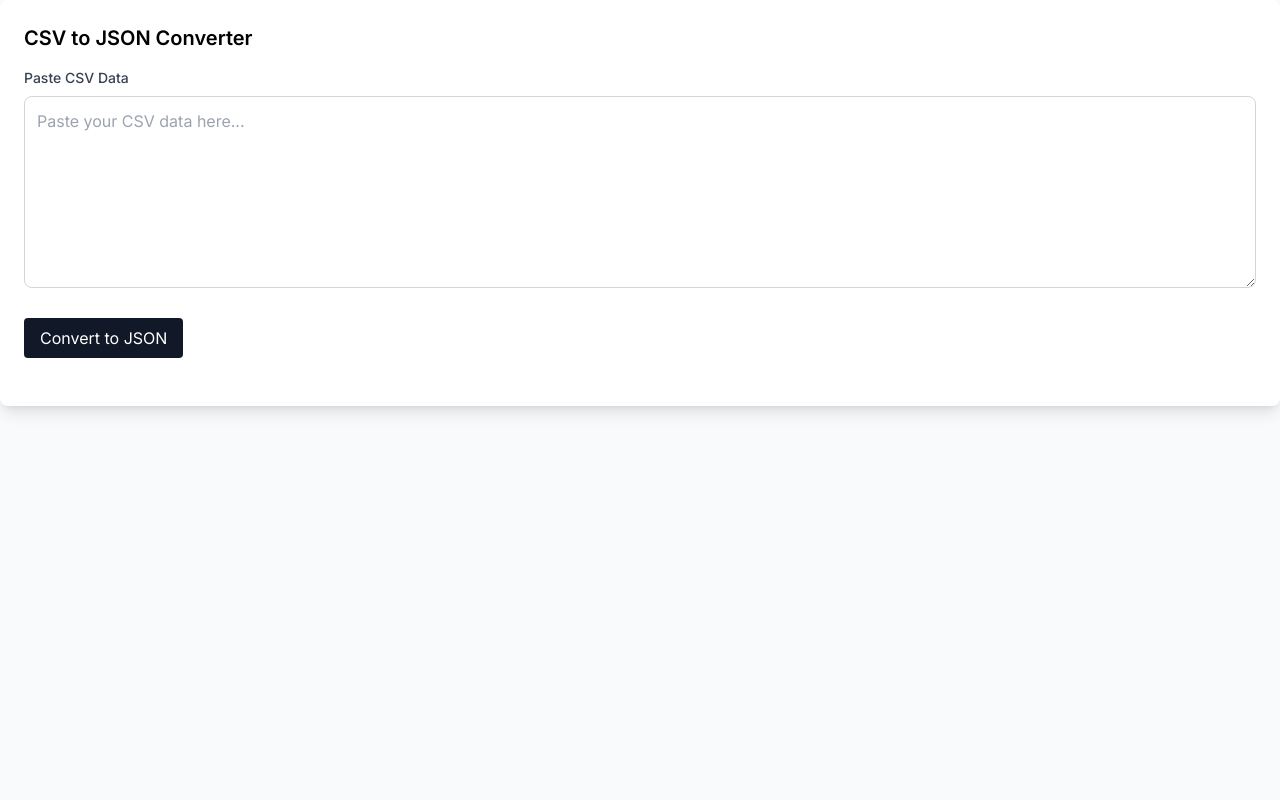
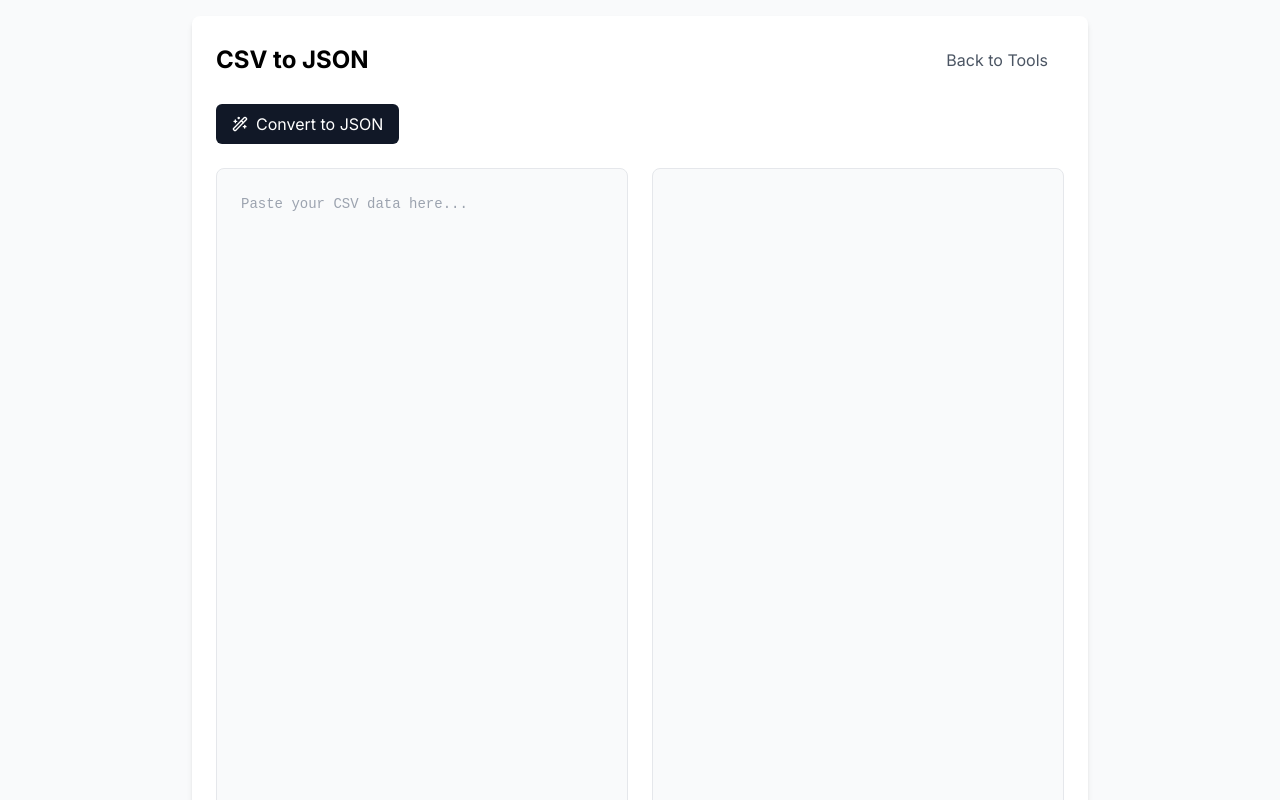
Before and after one commit to wdevarshi/portfolio, a Next.js app: page /tools/csv-to-json in a window 1280 px wide. Shown: the top 800 px of the page. Built offline with nearby package versions, Linux system fonts and the light colour scheme.

Commit message:
csv to json converter

```diff
--- a/app/globals.css
+++ b/app/globals.css
@@ -37,3 +37,11 @@
 .json-viewer pre::-webkit-scrollbar-thumb:hover {
     background: #ccc;
 }
+
+:root {
+    --json-property: #5681f4;   /* Blue for property names */
+    --json-string: #44a73b;     /* Green for strings */
+    --json-number: #ff5722;     /* Orange for numbers */
+    --json-boolean: #9c27b0;    /* Purple for booleans */
+    --json-null: #808080;       /* Gray for null */
+}
--- a/app/tools/csv-to-json/page.tsx
+++ b/app/tools/csv-to-json/page.tsx
@@ -1,115 +1,23 @@
-'use client';
-import React, {useState} from 'react';
-import Papa, {ParseConfig, ParseResult} from 'papaparse';
+import CSVtoJSON from '@/components/CSVtoJSON'
+import Link from 'next/link'
 
-const CSVtoJSONConverter = () => {
-    const [csvInput, setCsvInput] = useState('');
-    const [jsonResult, setJsonResult] = useState('');
-    const [error, setError] = useState('');
-
-    const handleConvert = () => {
-        if (!csvInput.trim()) {
-            setError('Please enter CSV data');
-            setJsonResult('');
-            return;
-        }
-
-        try {
-            const config: ParseConfig = {
-                header: true,
-                skipEmptyLines: true,
-                dynamicTyping: true,
-                complete: (results: ParseResult<unknown>) => {
-                    if (results.errors.length > 0) {
-                        setError(results.errors[0].message);
-                    } else {
-                        setJsonResult(JSON.stringify(results.data, null, 2));
-                        setError('');
-                    }
-                },
-            };
-
-            Papa.parse(csvInput as string, config);
-        } catch (err) {
-            if (err instanceof Error) {
-                setError('Failed to convert: ' + err.message);
-            } else {
-                setError('An unknown error occurred');
-            }
-        }
-    };
-
-    const copyToClipboard = () => {
-        navigator.clipboard.writeText(jsonResult);
-    };
-
-    const clearAll = () => {
-        setCsvInput('');
-        setJsonResult('');
-        setError('');
-    };
-
+export default function CSVtoJSONPage() {
     return (
-        <div className="bg-white rounded-lg shadow-lg p-6">
-            <h2 className="text-xl font-semibold mb-4">CSV to JSON Converter</h2>
-
-            <div className="mb-6">
-                <div className="flex justify-between mb-2">
-                    <label className="block text-sm font-medium text-gray-700">
-                        Paste CSV Data
-                    </label>
-                    {csvInput && (
-                        <button
-                            onClick={clearAll}
-                            className="text-sm text-gray-500 hover:text-gray-700"
+        <main className="min-h-screen bg-gray-50 p-4">
+            <div className="container mx-auto max-w-4xl">
+                <div className="bg-white rounded-lg shadow-md p-6">
+                    <div className="flex items-center justify-between mb-6">
+                        <h1 className="text-2xl font-bold">CSV to JSON</h1>
+                        <Link
+                            href="/tools"
+                            className="px-4 py-2 text-gray-600 hover:text-gray-900"
                         >
-                            Clear All
-                        </button>
-                    )}
+                            Back to Tools
+                        </Link>
+                    </div>
+                    <CSVtoJSON/>
                 </div>
-                <textarea
-                    value={csvInput}
-                    onChange={(e) => setCsvInput(e.target.value)}
-                    placeholder="Paste your CSV data here..."
-                    className="w-full h-48 p-3 border border-gray-300 rounded-lg focus:ring-2 focus:ring-blue-500 focus:border-blue-500"
-                />
             </div>
-
-            <div className="mb-6">
-                <button
-                    onClick={handleConvert}
-                    className="px-4 py-2 bg-gray-900 text-white rounded hover:bg-gray-800"
-                >
-                    Convert to JSON
-                </button>
-            </div>
-
-            {error && (
-                <div className="mb-4 text-red-500">
-                    {error}
-                </div>
-            )}
-
-            {jsonResult && (
-                <div className="mb-4">
-                    <div className="flex justify-between mb-2">
-                        <label className="block text-sm font-medium text-gray-700">
-                            JSON Output
-                        </label>
-                        <button
-                            onClick={copyToClipboard}
-                            className="text-sm text-gray-500 hover:text-gray-700"
-                        >
-                            Copy to Clipboard
-                        </button>
-                    </div>
-                    <pre className="bg-gray-50 p-4 rounded-lg overflow-auto max-h-96 text-sm">
-            {jsonResult}
-          </pre>
-                </div>
-            )}
-        </div>
-    );
-};
-
-export default CSVtoJSONConverter;
+        </main>
+    )
+}
--- /dev/null
+++ b/components/CSVtoJSON.tsx
@@ -0,0 +1,129 @@
+'use client';
+
+import React, { useState } from 'react';
+import Papa, { ParseError, ParseResult, ParseConfig } from 'papaparse';
+import { Wand2 } from 'lucide-react';
+
+export default function CSVtoJSON() {
+    const [csvInput, setCSVInput] = useState<string>('');
+    const [jsonResult, setJsonResult] = useState<string>('');
+    const [error, setError] = useState<string>('');
+
+    const handleConvert = () => {
+        if (!csvInput.trim()) {
+            setError('Please enter some CSV data');
+            return;
+        }
+
+        try {
+            const config: ParseConfig = {
+                header: true,
+                skipEmptyLines: true,
+                dynamicTyping: true,
+                complete: (results: ParseResult<unknown>) => {
+                    if (results.errors.length > 0) {
+                        setError(results.errors[0].message);
+                    } else {
+                        setJsonResult(JSON.stringify(results.data, null, 2));
+                        setError('');
+                    }
+                },
+            };
+
+            Papa.parse(csvInput as string, config);
+        } catch (err) {
+            if (err instanceof Error) {
+                setError('Failed to convert: ' + err.message);
+            } else {
+                setError('An unknown error occurred');
+            }
+        }
+    };
+
+    const parseAndHighlight = (code: string) => {
+        if (!code) return '';
+
+        try {
+            if (code.trim().startsWith('{') || code.trim().startsWith('[')) {
+                const parsed = JSON.parse(code);
+                code = JSON.stringify(parsed, null, 2);
+            }
+        } catch (e) {
+            console.error('JSON parsing error:', e);
+            return code;
+        }
+
+        return code.split('\n').map((line, i) => {
+            const highlightedLine = line.replace(
+                /("(\\u[a-zA-Z0-9]{4}|\\[^u]|[^\\"])*"(\s*:)?|\b(true|false|null)\b|-?\d+(?:\.\d*)?(?:[eE][+\-]?\d+)?)/g,
+                (match) => {
+                    let className = 'text-gray-800';
+                    if (/^"/.test(match)) {
+                        if (/:$/.test(match)) {
+                            className = 'text-[var(--json-property)]';
+                        } else {
+                            className = 'text-[var(--json-string)]';
+                        }
+                    } else if (/true|false/.test(match)) {
+                        className = 'text-[var(--json-boolean)]';
+                    } else if (/null/.test(match)) {
+                        className = 'text-[var(--json-null)]';
+                    } else if (/^-?\d+(?:\.\d*)?(?:[eE][+\-]?\d+)?$/.test(match)) {
+                        className = 'text-[var(--json-number)]';
+                    }
+                    return `<span class="${className}">${match}</span>`;
+                }
+            );
+            return `<div>${highlightedLine}</div>`;
+        }).join('');
+    };
+
+    return (
+        <div className="w-[100%] mx-auto json-viewer">
+            <div className="mb-6 flex gap-4">
+                <button
+                    onClick={handleConvert}
+                    className="flex items-center gap-2 px-4 py-2 bg-gray-900 text-white rounded-md hover:bg-gray-800 transition-colors"
+                >
+                    <Wand2 size={16} />
+                    Convert to JSON
+                </button>
+            </div>
+
+            <div className="grid grid-cols-1 md:grid-cols-2 gap-6">
+                <div className="h-[800px]">
+                    <textarea
+                        value={csvInput}
+                        onChange={(e) => setCSVInput(e.target.value)}
+                        placeholder="Paste your CSV data here..."
+                        className="w-full h-full p-6 bg-gray-50 rounded-lg font-mono text-sm leading-relaxed
+                                 focus:ring-2 focus:ring-gray-200 focus:outline-none resize-none
+                                 border border-gray-200"
+                        style={{
+                            fontFamily: 'MonoLisa, monospace',
+                            fontSize: '14px',
+                            lineHeight: '1.6',
+                            tabSize: 2
+                        }}
+                    />
+                    <div className="mt-2 h-6 text-sm">
+                        {error && <span className="text-red-500">{error}</span>}
+                    </div>
+                </div>
+
+                <div className="h-[800px]">
+                    <pre
+                        className="w-full h-full p-6 bg-gray-50 rounded-lg overflow-auto border border-gray-200
+                                 font-mono text-sm leading-relaxed"
+                        style={{
+                            fontFamily: 'MonoLisa, monospace',
+                            fontSize: '14px',
+                            lineHeight: '1.6'
+                        }}
+                        dangerouslySetInnerHTML={{ __html: parseAndHighlight(jsonResult) }}
+                    />
+                </div>
+            </div>
+        </div>
+    );
+}
```
Also changed, not shown: app/tools/page.tsx (+1 -15 lines).
